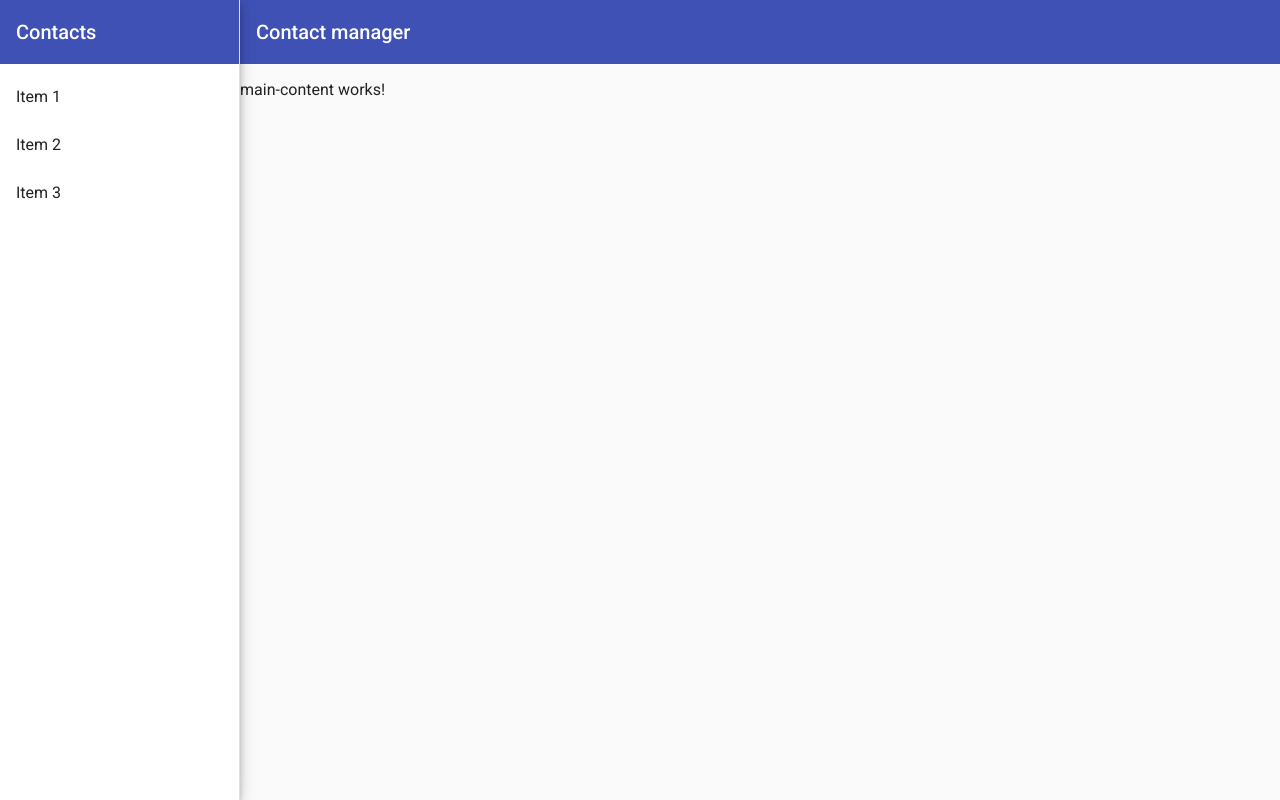
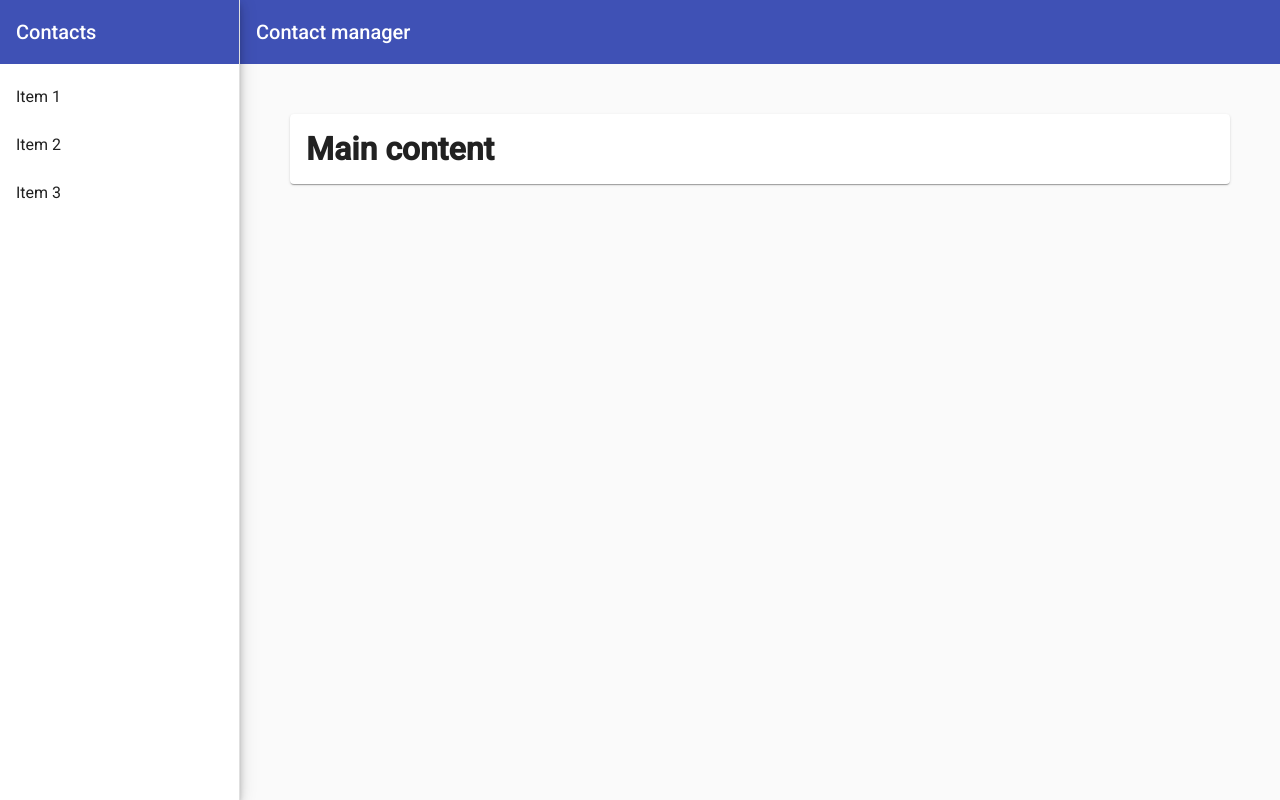
Before and after one commit to acoudray1/plural-mat-app, an Angular app: page /contactmanager in a window 1280 px wide. Built offline with nearby package versions, Linux system fonts and the light colour scheme.

Commit message:
module 5 end

```diff
--- a/src/app/contactmanager/components/main-content/main-content.component.html
+++ b/src/app/contactmanager/components/main-content/main-content.component.html
@@ -1 +1,3 @@
-<p>main-content works!</p>
+<mat-card>
+  <h1>Main content</h1>
+</mat-card>
--- a/src/app/contactmanager/components/sidenav/sidenav.component.html
+++ b/src/app/contactmanager/components/sidenav/sidenav.component.html
@@ -14,6 +14,8 @@
 
   <div class="app-sidenav-content">
     <app-toolbar (toggleSidenav)="sidenav.toggle()"></app-toolbar>
-    <router-outlet></router-outlet>
+    <div class="wrapper">
+      <router-outlet></router-outlet>
+    </div>
   </div>
 </mat-sidenav-container>
--- a/src/app/contactmanager/components/sidenav/sidenav.component.scss
+++ b/src/app/contactmanager/components/sidenav/sidenav.component.scss
@@ -13,5 +13,9 @@
     display: flex;
     height: 100%;
     flex-direction: column;
+
+    .wrapper {
+      margin: 50px;
+    }
   }
 }
```
